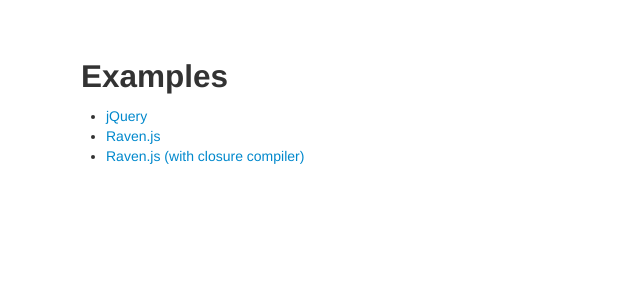
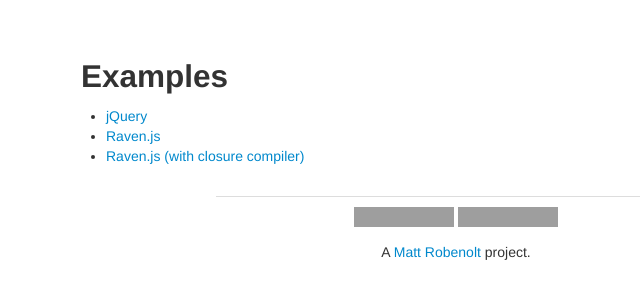
Before and after one commit to mattrobenolt/sourcemap-validator, a Python web app: template templates/index.html in a window 1280 px wide. Shown: the part 226-526 px from the top of the page, without its empty margins (184-824 px from the left). Run offline with Jinja, Linux system fonts and the light colour scheme; the template is opened without the code that fills it, so the values that code supplies are empty; grey boxes are pictures that could not be loaded.

Commit message:
Promotion

```diff
--- a/templates/index.html
+++ b/templates/index.html
@@ -12,6 +12,16 @@
 }
 .container {
     width: 750px;
+}
+.social {
+    margin: 30px auto 0;
+    width: 480px;
+    text-align: center;
+    border-top: 1px solid #ddd;
+    padding-top: 10px;
+}
+.social > p {
+    padding-top: 10px;
 }
 </style>
 {% endblock %}
@@ -32,4 +42,12 @@
     <li><a href="/validate?url=http%3A%2F%2Fd3nslu0hdya83q.cloudfront.net%2Fdist%2F1.0%2Fraven.min.js">Raven.js</a></li>
     <li><a href="/validate?url=http%3A%2F%2Fgetsentry-cdn.s3.amazonaws.com%2Ftest%2Fraven.min.js">Raven.js (with closure compiler)</a></li>
 </ul>
+
+<div class="row social">
+<iframe src="http://ghbtns.com/github-btn.html?user=mattrobenolt&repo=sourcemap-validator&type=watch&count=true"
+  allowtransparency="true" frameborder="0" scrolling="0" width="100" height="20"></iframe>
+<iframe src="http://ghbtns.com/github-btn.html?user=mattrobenolt&repo=sourcemap-validator&type=fork&count=true"
+  allowtransparency="true" frameborder="0" scrolling="0" width="100" height="20"></iframe>
+  <p>A <a href="https://github.com/mattrobenolt">Matt Robenolt</a> project.</p>
+</div>
 {% endblock %}
```
